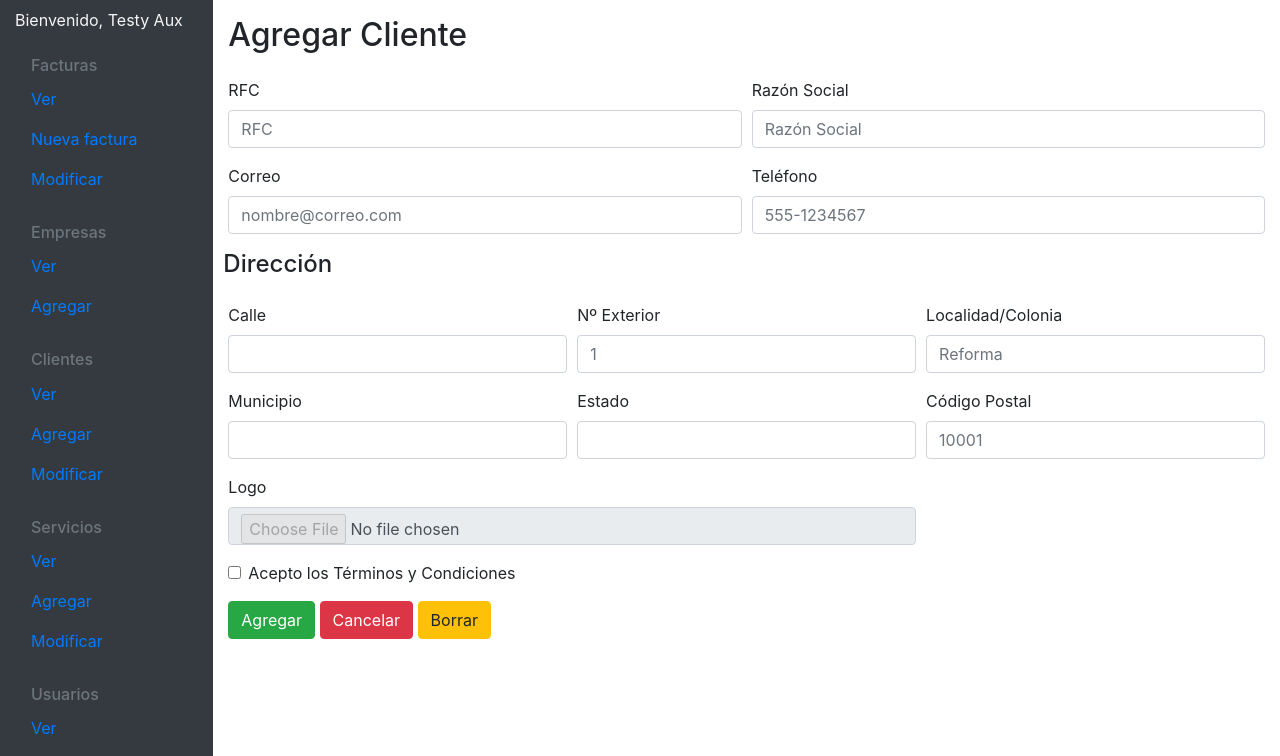
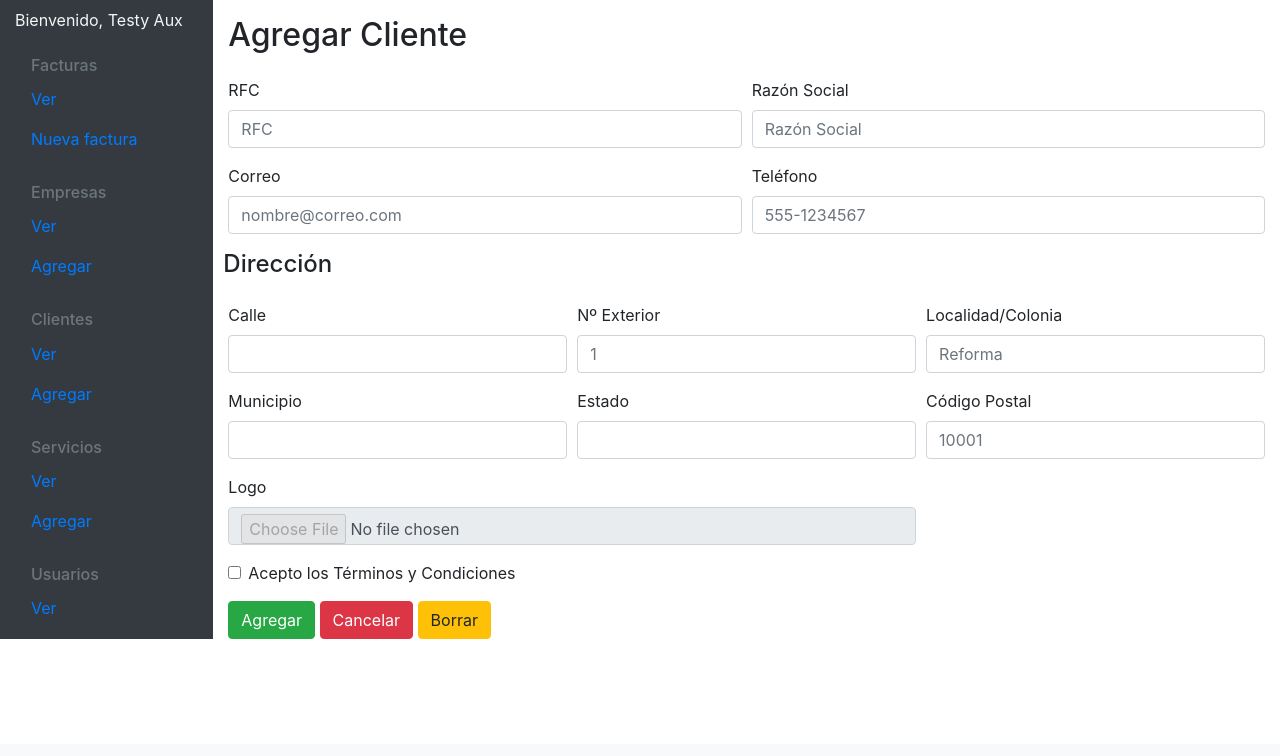
Before and after one commit to diazrigoberto01/proyectodw, a PHP site: page /usuarios/agregar-cliente.php in a window 1280 px wide. Shown: the part 56-812 px from the top of the page. After the commit the page ends 695 px from the top, so only its background shows below. Run offline with PHP 8.4, Linux system fonts and the light colour scheme; a user stored in the database is signed in.

Commit message:
Quitar la posibilidad de modificar usuarios desde el menú lateral.

```diff
--- a/sitio_v2/usuarios/sidebar.php
+++ b/sitio_v2/usuarios/sidebar.php
@@ -25,12 +25,6 @@
           Nueva factura
         </a>
       </li>
-      <li class="nav-item">
-        <a class="nav-link" href="modificar-factura.php">
-          <span data-feather="file-text"></span>
-          Modificar
-        </a>
-      </li>
     </ul>
 
     <h6 class="sidebar-heading d-flex justify-content-between align-items-center px-3 mt-4 mb-1 text-muted">
@@ -52,18 +46,6 @@
           Agregar
         </a>
       </li>
-      <?php
-        if ($_SESSION['tipo_usuario'] == "admin") {
-      ?>
-      <li class="nav-item">
-        <a class="nav-link" href="modificar-empresa.php">
-          <span data-feather="file-text"></span>
-          Modificar
-        </a>
-      </li>
-      <?php
-      }
-      ?>
     </ul>
 
     <h6 class="sidebar-heading d-flex justify-content-between align-items-center px-3 mt-4 mb-1 text-muted">
@@ -85,12 +67,6 @@
           Agregar
         </a>
       </li>
-      <li class="nav-item">
-        <a class="nav-link" href="modificar-cliente.php">
-          <span data-feather="file-text"></span>
-          Modificar
-        </a>
-      </li>
     </ul>
 
     <h6 class="sidebar-heading d-flex justify-content-between align-items-center px-3 mt-4 mb-1 text-muted">
@@ -110,12 +86,6 @@
         <a class="nav-link" href="agregar-servicio.php">
           <span data-feather="file-text"></span>
           Agregar
-        </a>
-      </li>
-      <li class="nav-item">
-        <a class="nav-link" href="modificar-servicio.php">
-          <span data-feather="file-text"></span>
-          Modificar
         </a>
       </li>
     </ul>
@@ -140,12 +110,6 @@
           <a class="nav-link" href="agregar-usuario.php">
             <span data-feather="file-text"></span>
             Agregar
-          </a>
-        </li>
-        <li class="nav-item">
-          <a class="nav-link" href="modificar-usuario.php">
-            <span data-feather="file-text"></span>
-            Modificar
           </a>
         </li>
       </ul>
```
